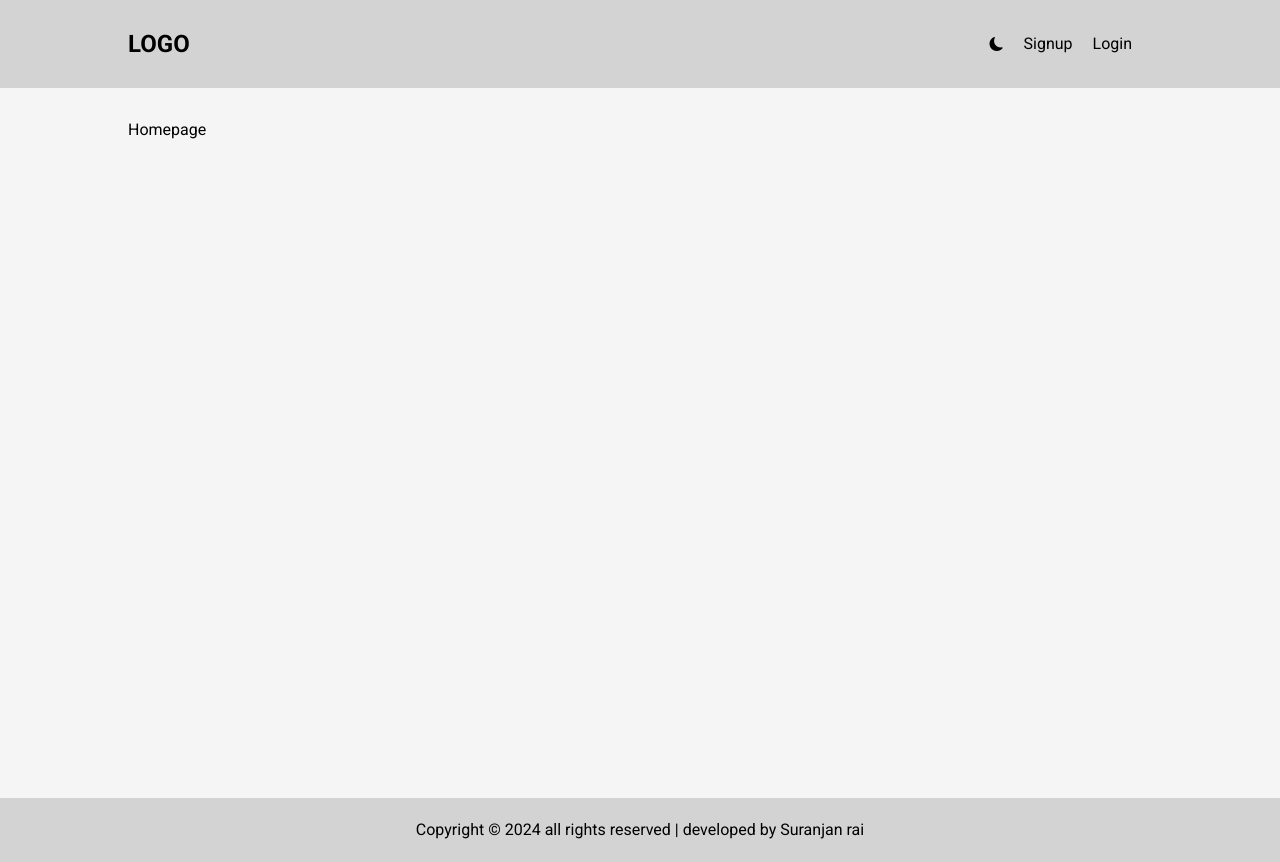
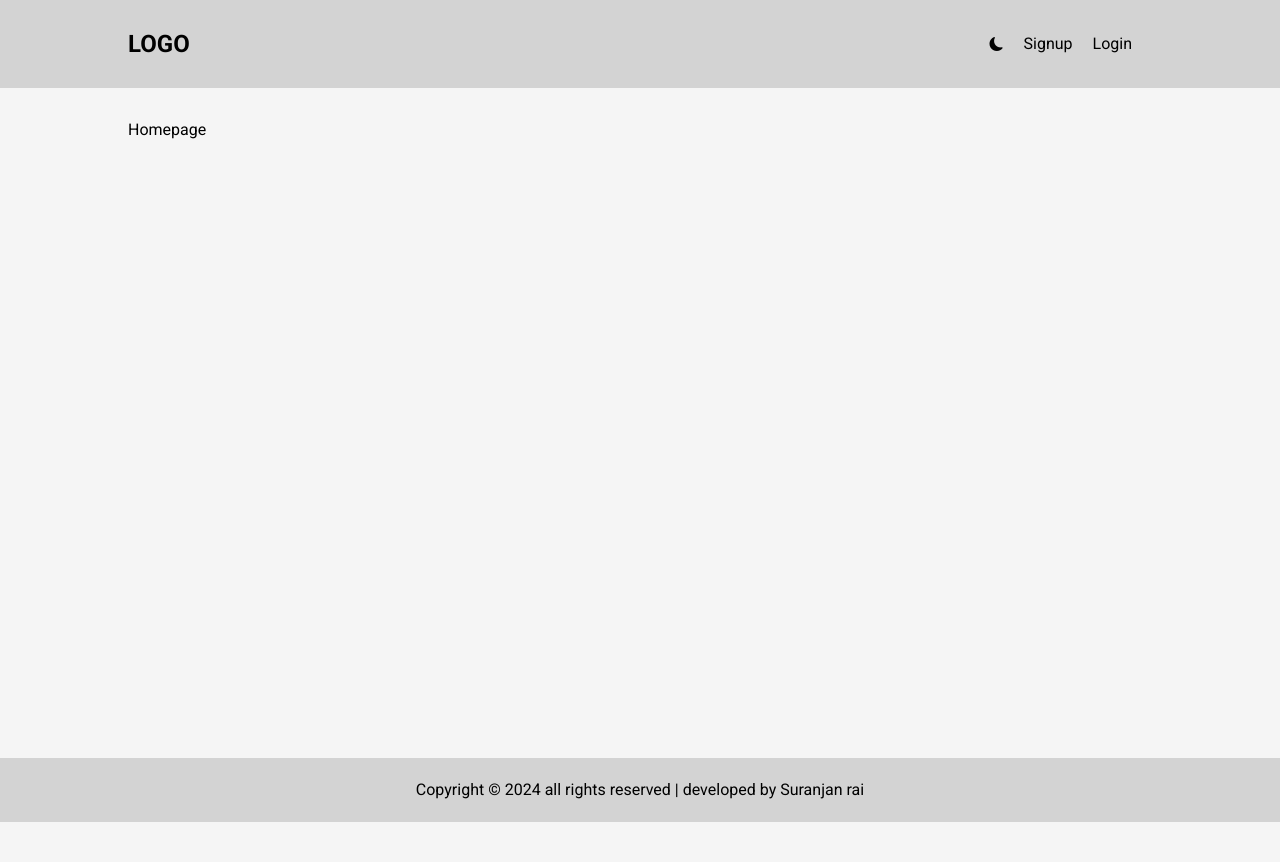
Before and after one commit to Suray54/affiliate, a Next.js app: page / in a window 1280 px wide. After the commit the page ends 822 px from the top, so only its background shows below. Built offline with nearby package versions, Linux system fonts and the light colour scheme.

Commit message:
Added millionlint for debugging

```diff
--- a/next.config.mjs
+++ b/next.config.mjs
@@ -1,4 +1,7 @@
-/** @type {import('next').NextConfig} */
-const nextConfig = {};
+import MillionLint from "@million/lint";
 
-export default nextConfig;
+const nextConfig = {
+  // ...
+};
+
+export default MillionLint.next({ rsc: true })(nextConfig);
--- a/package.json
+++ b/package.json
@@ -9,6 +9,7 @@
     "lint": "next lint"
   },
   "dependencies": {
+    "@million/lint": "^1.0.0-rc.80",
     "bootstrap-icons": "^1.11.3",
     "next": "14.2.4",
     "react": "^18",
--- a/src/app/globals.css
+++ b/src/app/globals.css
@@ -22,7 +22,7 @@ body {
 .page {
   /* margin-top: 128px; only when navbar is fixed*/
   margin-top: 30px;
-  min-height: 85vh;
+  min-height: 80vh;
 }
 
 /* Navigation bar */
--- a/src/app/not-found.tsx
+++ b/src/app/not-found.tsx
@@ -2,7 +2,7 @@ import Link from "next/link";
 
 export default function NotFound() {
   return (
-    <div>
+    <div className="page">
       <h1>This page can not be found.</h1>
       <Link href={"/"}>Go to home</Link>
     </div>
```
Also changed, not shown: .million/store.json (added), 1 other file (tests, documents, lock files or other folders).
